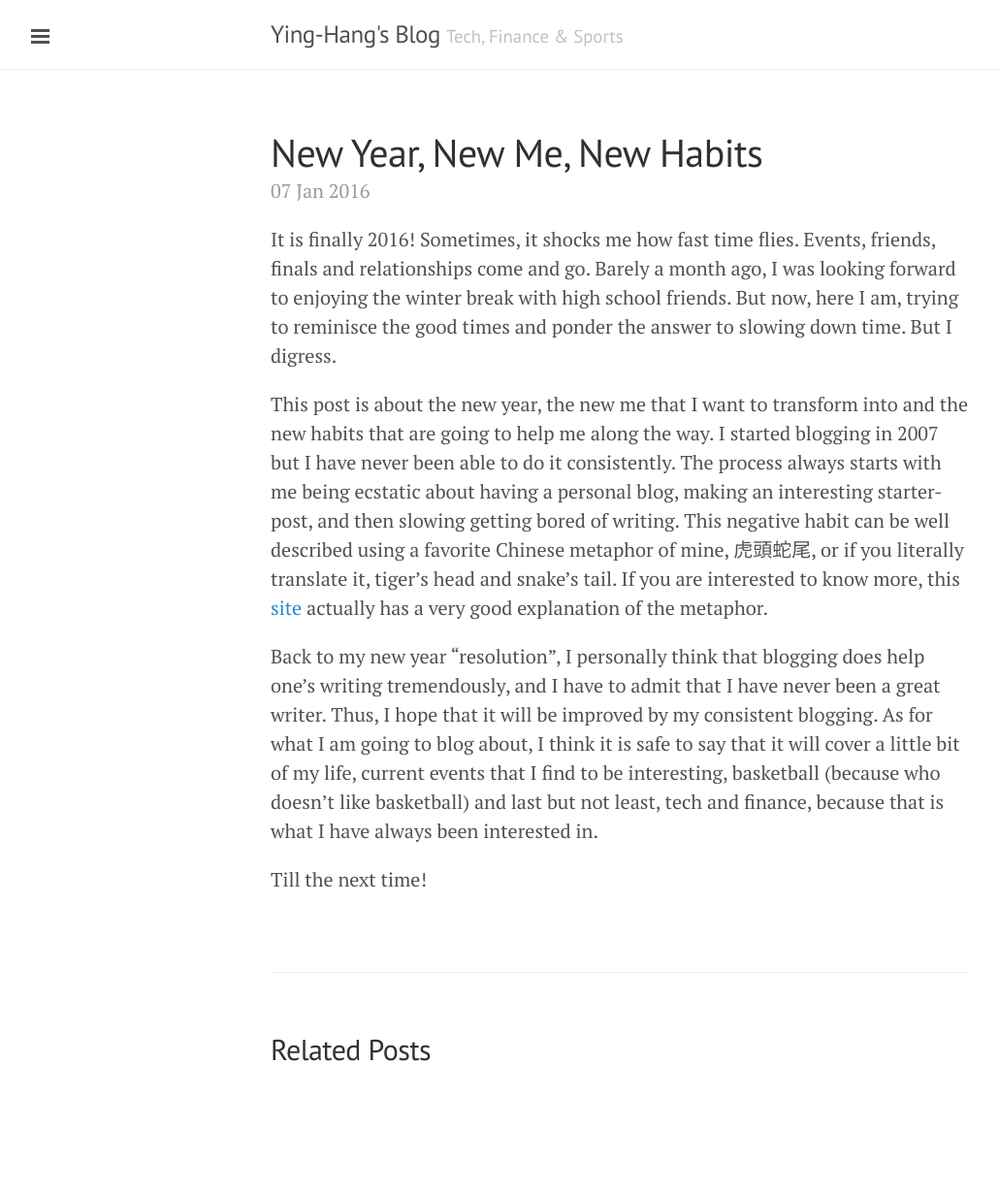
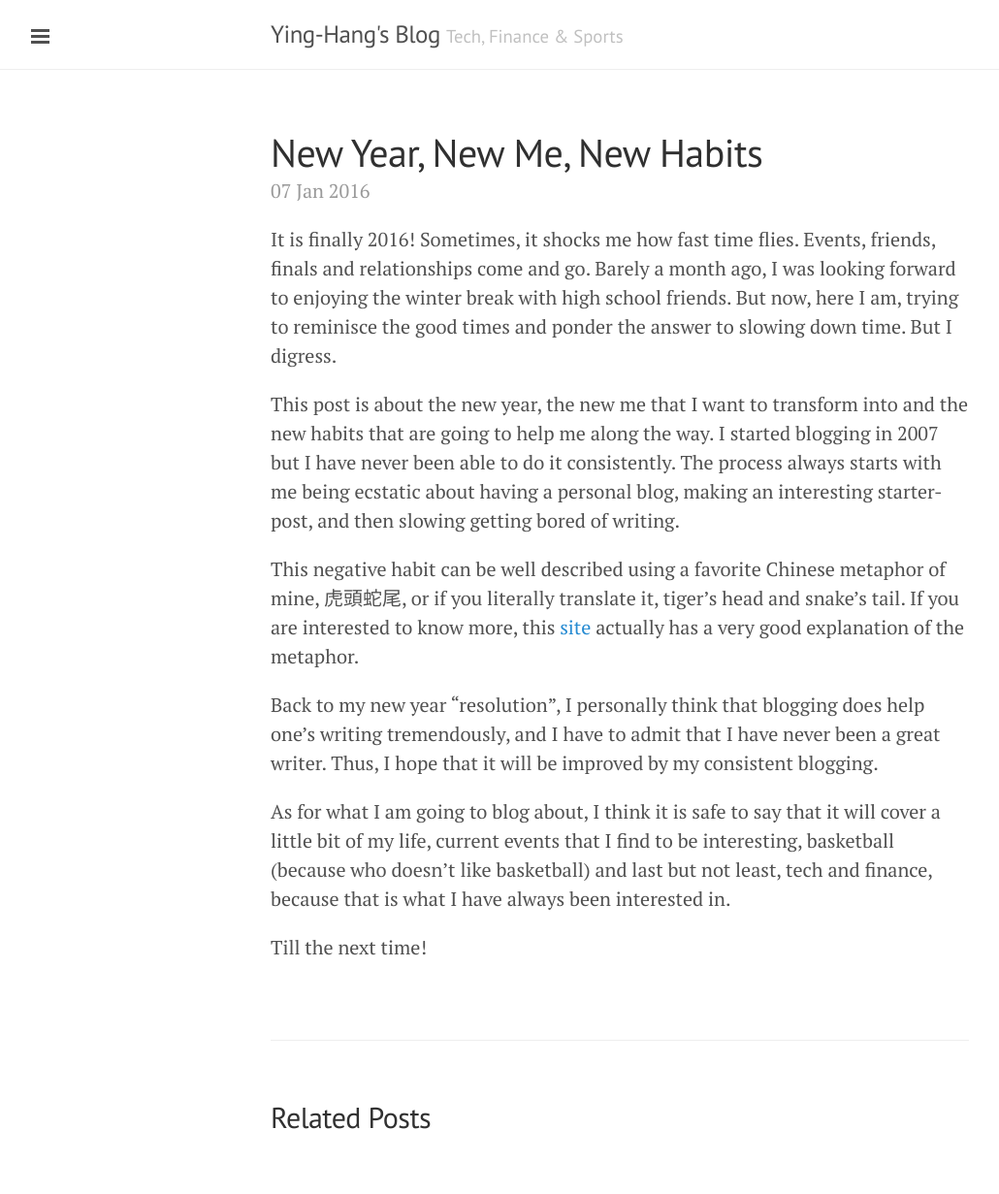
Before and after one commit to yinghang/yinghang.github.io, a Jekyll site: the page built from _posts/2016-01-07-new-year-new-me-new-habits.markdown, in a window 1280 px wide. Shown: the whole page at 97% size, without its empty margins (1-1031 px from the left). Built offline with Jekyll 4.4.1, drawn with Linux system fonts in a browser that asks for light colours; before the commit the page ends 1161 px from its top, so only the background shows below that.

Commit message:
Post update: New Year, New Me, New Habits

```diff
--- a/_posts/2016-01-07-new-year-new-me-new-habits.markdown
+++ b/_posts/2016-01-07-new-year-new-me-new-habits.markdown
@@ -5,8 +5,12 @@ layout: post
 ---
 It is finally 2016! Sometimes, it shocks me how fast time flies. Events, friends, finals and relationships come and go. Barely a month ago, I was looking forward to enjoying the winter break with high school friends. But now, here I am, trying to reminisce the good times and ponder the answer to slowing down time. But I digress.
 
-This post is about the new year, the new me that I want to transform into and the new habits that are going to help me along the way. I started blogging in 2007 but I have never been able to do it consistently. The process always starts with me being ecstatic about having a personal blog, making an interesting starter-post, and then slowing getting bored of writing. This negative habit can be well described using a favorite Chinese metaphor of mine, 虎頭蛇尾, or if you literally translate it, tiger's head and snake's tail. If you are interested to know more, this [site](https://brandonzin.wordpress.com/2010/02/21/虎头蛇尾-tiger-head-snake-tail/) actually has a very good explanation of the metaphor.
+This post is about the new year, the new me that I want to transform into and the new habits that are going to help me along the way. I started blogging in 2007 but I have never been able to do it consistently. The process always starts with me being ecstatic about having a personal blog, making an interesting starter-post, and then slowing getting bored of writing.
 
-Back to my new year "resolution", I personally think that blogging does help one's writing tremendously, and I have to admit that I have never been a great writer. Thus, I hope that it will be improved by my consistent blogging. As for what I am going to blog about, I think it is safe to say that it will cover a little bit of my life, current events that I find to be interesting, basketball (because who doesn't like basketball) and last but not least, tech and finance, because that is what I have always been interested in.
+This negative habit can be well described using a favorite Chinese metaphor of mine, 虎頭蛇尾, or if you literally translate it, tiger's head and snake's tail. If you are interested to know more, this [site](https://brandonzin.wordpress.com/2010/02/21/虎头蛇尾-tiger-head-snake-tail/) actually has a very good explanation of the metaphor.
+
+Back to my new year "resolution", I personally think that blogging does help one's writing tremendously, and I have to admit that I have never been a great writer. Thus, I hope that it will be improved by my consistent blogging.
+
+As for what I am going to blog about, I think it is safe to say that it will cover a little bit of my life, current events that I find to be interesting, basketball (because who doesn't like basketball) and last but not least, tech and finance, because that is what I have always been interested in.
 
 Till the next time!
```
